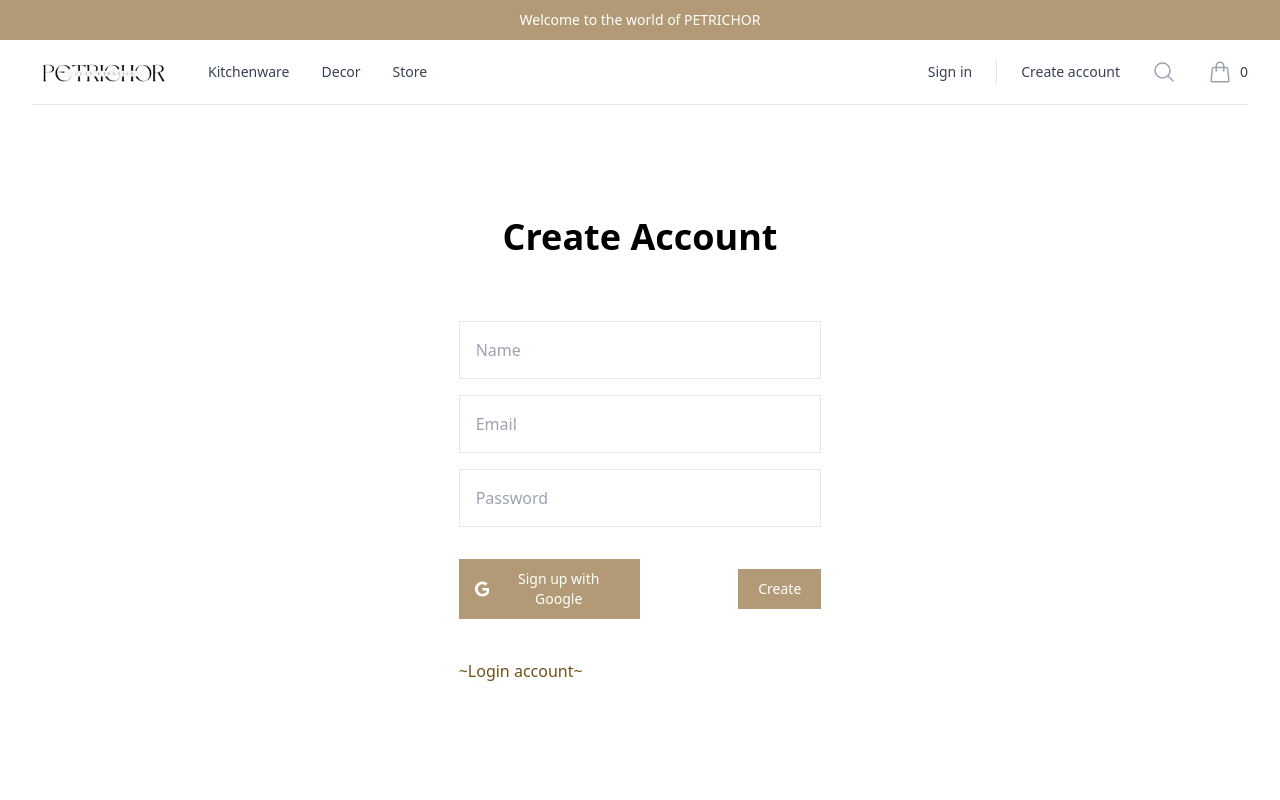
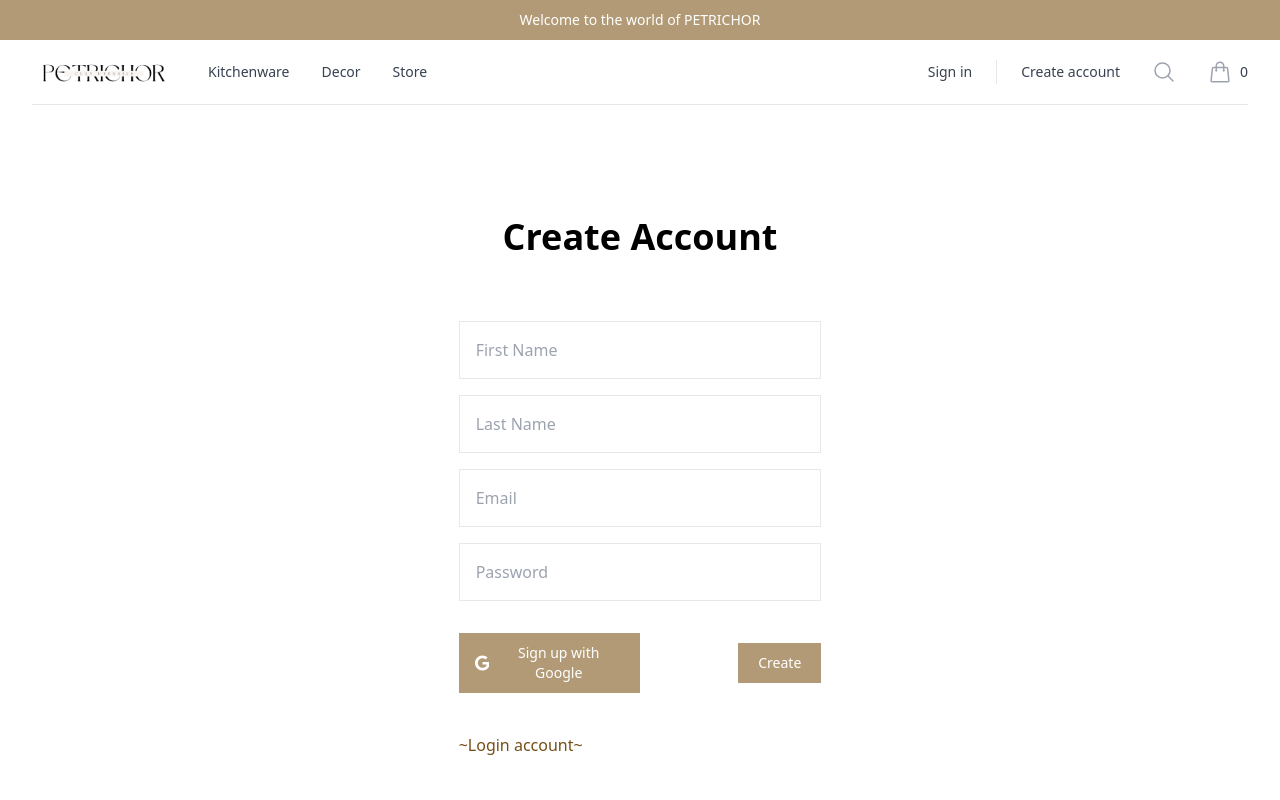
Before and after one commit to chiragaiml21/Petrichor2, a React (Vite) app: page /register in a window 1280 px wide. Shown: the top 800 px of the page. Built offline with nearby package versions, Linux system fonts and the light colour scheme; a web font is replaced by a local one.

Commit message:
auth integrated

```diff
--- a/package.json
+++ b/package.json
@@ -17,7 +17,7 @@
     "@material-tailwind/react": "^2.1.9",
     "@mui/material": "^5.16.6",
     "@reduxjs/toolkit": "^2.2.7",
-    "axios": "^1.7.3",
+    "axios": "^1.7.4",
     "lucide-react": "^0.418.0",
     "react": "^18.3.1",
     "react-alice-carousel": "^2.9.1",
--- a/src/customer/pages/Register/Register.jsx
+++ b/src/customer/pages/Register/Register.jsx
@@ -1,7 +1,29 @@
 import { useNavigate } from 'react-router-dom';
+import { useState } from 'react';
+import axios from 'axios';
 
 const Register = () => {
     const navigate = useNavigate();
+    const [formData, setFormData] = useState({
+      firstName: '',
+      lastName: '',
+      email: '',
+      password: '',
+    })
+
+    const handleSignup = async (e) => {
+      e.preventDefault();
+      console.log({formData})
+      try{
+        const response = await axios.post("http://localhost:5454/auth/signup", formData);
+        console.log(response.data);
+        navigate('/signin');
+      }
+      catch(e){
+        console.error("Register Failed!", e);
+      }
+
+    };
 
   return (
     <div className="flex justify-center items-center">
@@ -9,12 +31,32 @@ const Register = () => {
       <h1 className="text-center text-4xl font-bold mb-6">Create Account</h1>
         <form
           className="px-8 py-10 w-full"
+          onSubmit={handleSignup}
         >
+
           <div className="mb-4">
           <input
             type="text"
             className="w-full border p-4"
-            placeholder="Name"
+            placeholder="First Name"
+            name="firstName"
+            value={formData.firstName}
+            onChange={(e) => {
+              setFormData({ ...formData, firstName: e.target.value });
+            }}
+          />
+          </div>
+
+          <div className="mb-4">
+          <input
+            type="text"
+            className="w-full border p-4"
+            placeholder="Last Name"
+            name="lastName"
+            value={formData.lastName}
+            onChange={(e) => {
+              setFormData({ ...formData, lastName: e.target.value });
+            }}
           />
           </div>
 
@@ -23,6 +65,11 @@ const Register = () => {
             type="text"
             className="w-full border p-4"
             placeholder="Email"
+            name="email"
+            value={formData.email}
+            onChange={(e) => {
+              setFormData({ ...formData, email: e.target.value });
+            }}
           />
           </div>
 
@@ -31,6 +78,11 @@ const Register = () => {
             type="password"
             className="w-full border p-4"
             placeholder="Password"
+            name="password"
+            value={formData.password}
+            onChange={(e) => {
+              setFormData({ ...formData, password: e.target.value });
+            }}
           />
           </div>
 
--- a/src/customer/pages/SignIn/SignIn.jsx
+++ b/src/customer/pages/SignIn/SignIn.jsx
@@ -1,19 +1,43 @@
 import { useNavigate } from 'react-router-dom';
+import { useState } from 'react';
+import axios from 'axios';
 
 function SignIn() {
   const navigate = useNavigate();
+  const [formData, setFormData] = useState({
+    email: '',
+    password: '',
+  })
+
+  const handleLogin = async (e) => {
+    e.preventDefault();
+    console.log({formData})
+    try{
+      const response = await axios.post("http://localhost:5454/auth/signin", formData);
+      console.log(response.data);
+      navigate('/');
+    }
+    catch(e){
+      console.error("Login Failed!", e);
+    }
+
+  };
 
   return (
     <div className="flex justify-center items-center">
       <div className="sm:w-2/3 lg:w-4/12 py-28">
         <h1 className="text-center text-4xl font-bold mb-6">Login</h1>
-        <form className="px-8 py-10 w-full">
+        <form className="px-8 py-10 w-full" onSubmit={handleLogin}>
           <div className="mb-4">
             <input
               className="w-full border p-4"
               id="email"
               placeholder="example@example.com"
               type="email"
+              value={formData.email}
+              onChange={(e) => {
+                setFormData({ ...formData, email: e.target.value });
+              }}
               required
             />
           </div>
@@ -23,6 +47,10 @@ function SignIn() {
               id="password"
               placeholder="••••••••"
               type="password"
+              value={formData.password}
+              onChange={(e) => {
+                setFormData({ ...formData, password: e.target.value });
+              }}
               required
             />
           </div>
```
Also changed, not shown: 1 other file (tests, documents, lock files or other folders).
